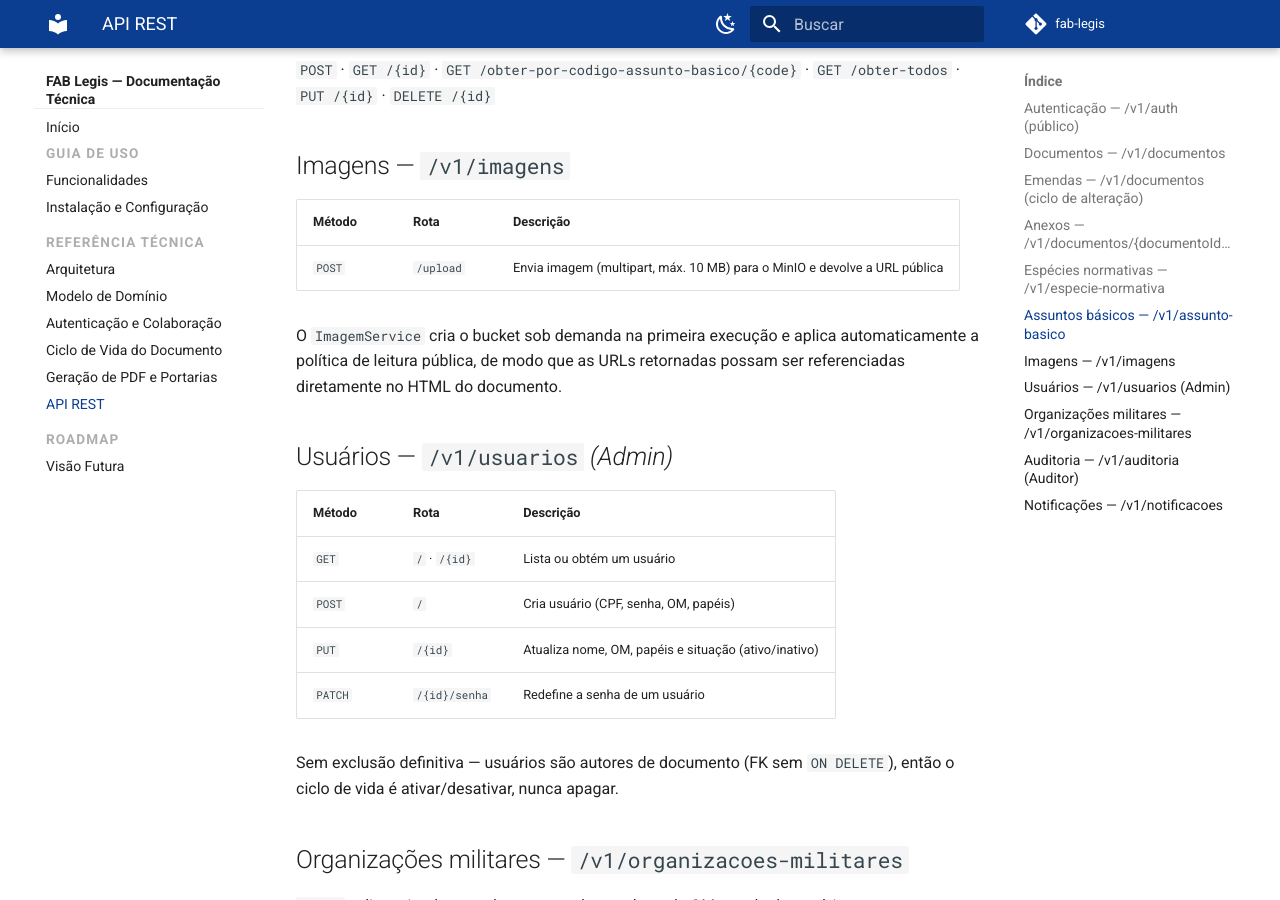
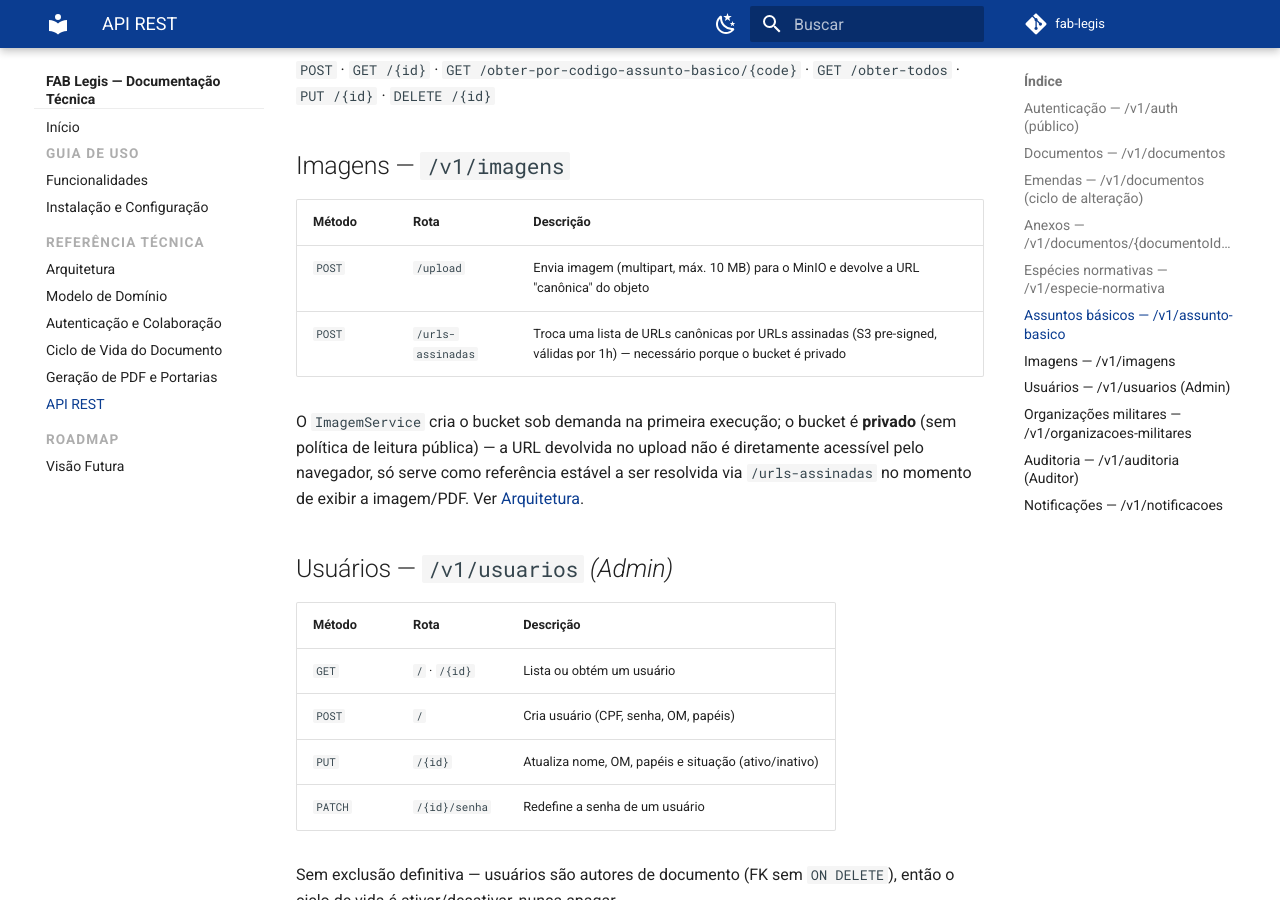
Before and after one commit to danielchipolesch/fab-legis, an MkDocs documentation site: the page built from docs/api-rest.md, in a window 1280 px wide and 900 px high, scrolled down 2604 px. Built offline with MkDocs 1.6.1 and Material for MkDocs 9.7.7, drawn with Linux system fonts in a browser that asks for light colours; comment, search, counter and statistics services are not loaded.

Commit message:
docs: atualiza arquitetura e API REST para o MinIO com bucket privado
Reflete o fix de seguranca do MinIO: o diagrama de servicos e o texto
de arquitetura.md descreviam o navegador acessando a imagem via "URL
publica" -- agora e "URL assinada", com uma explicacao de como a
resolucao funciona (endpoint POST /v1/imagens/urls-assinadas). api-rest.md
ganha esse endpoint na tabela de Imagens.

```diff
--- a/docs/api-rest.md
+++ b/docs/api-rest.md
@@ -63,9 +63,10 @@ Documentação interativa completa em **`/swagger-ui.html`**. Todas as rotas aba
 
 | Método | Rota | Descrição |
 |---|---|---|
-| `POST` | `/upload` | Envia imagem (multipart, máx. 10 MB) para o MinIO e devolve a URL pública |
+| `POST` | `/upload` | Envia imagem (multipart, máx. 10 MB) para o MinIO e devolve a URL "canônica" do objeto |
+| `POST` | `/urls-assinadas` | Troca uma lista de URLs canônicas por URLs assinadas (S3 pre-signed, válidas por 1h) — necessário porque o bucket é privado |
 
-O `ImagemService` cria o bucket sob demanda na primeira execução e aplica automaticamente a política de leitura pública, de modo que as URLs retornadas possam ser referenciadas diretamente no HTML do documento.
+O `ImagemService` cria o bucket sob demanda na primeira execução; o bucket é **privado** (sem política de leitura pública) — a URL devolvida no upload não é diretamente acessível pelo navegador, só serve como referência estável a ser resolvida via `/urls-assinadas` no momento de exibir a imagem/PDF. Ver [Arquitetura](arquitetura.md#visao-geral-dos-servicos).
 
 ## Usuários — `/v1/usuarios` *(Admin)*
 
```
Also changed, not shown: docs/arquitetura.md (+3 -1 lines).
